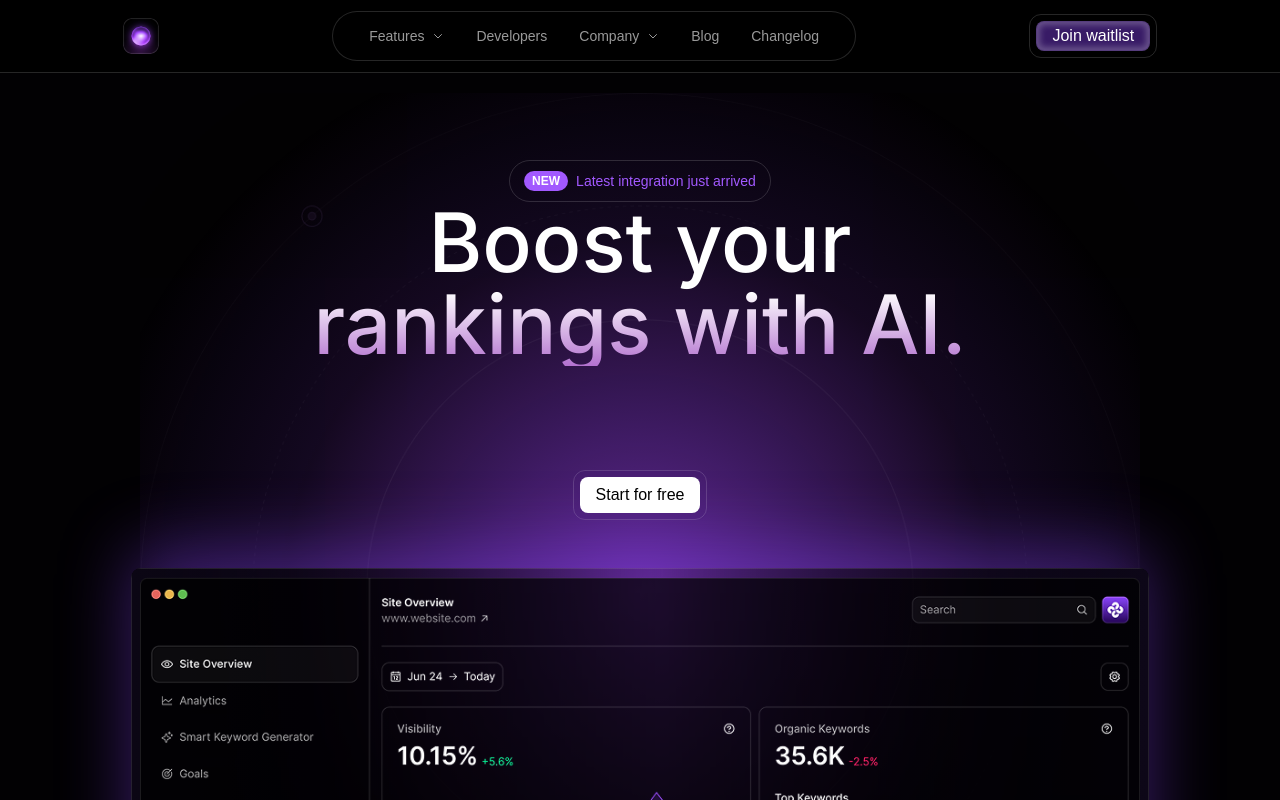
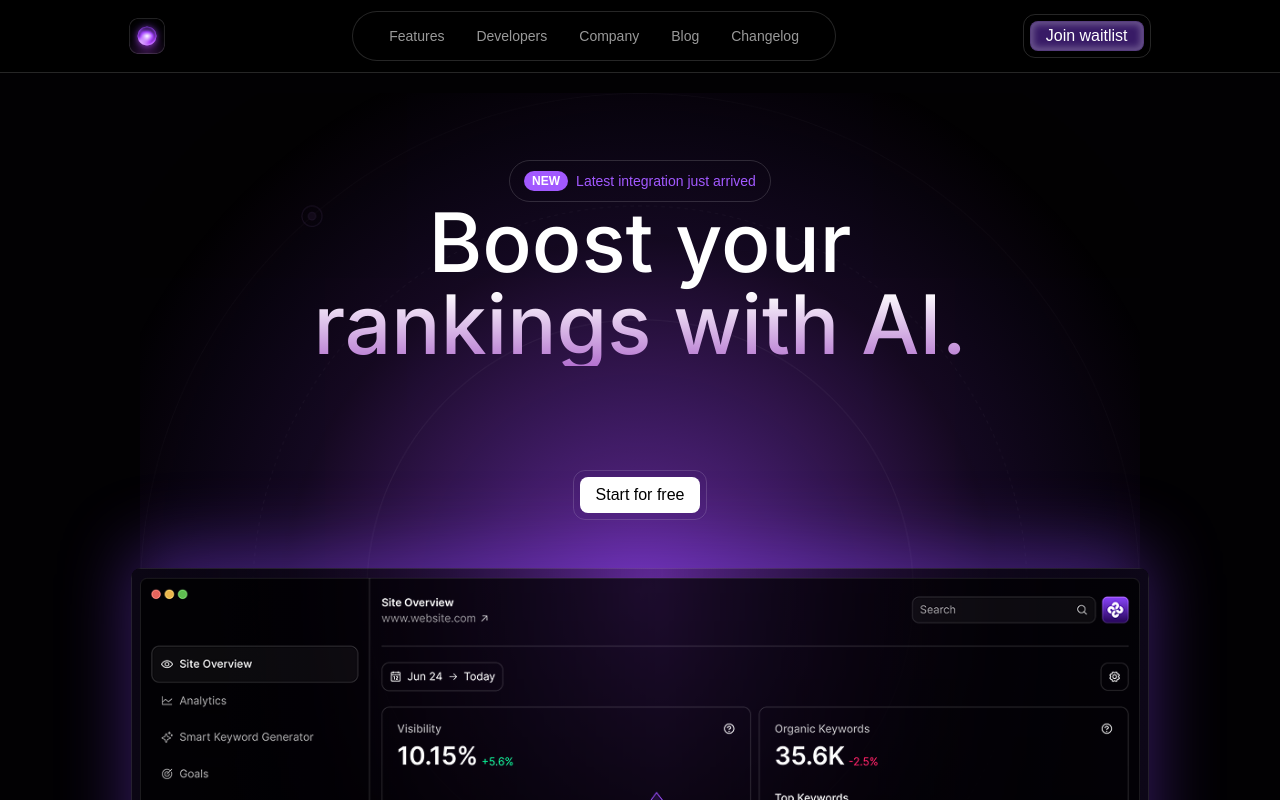
Before and after one commit to vijaymurugann/test-run, a Next.js app: page / in a window 1280 px wide. Shown: the top 800 px of the page. Built offline with nearby package versions, Linux system fonts and the light colour scheme.

Commit message:
Simplyfied the nav menu

```diff
--- a/components/NavBar.jsx
+++ b/components/NavBar.jsx
@@ -5,107 +5,15 @@ import PrimaryButton from "./Buttons/Primary-Button";
 
 // Navigation links data
 const navLinks = [
-  {
-    label: "Features",
-    dropdown: [
-      { label: "Feature 1", href: "#" },
-      { label: "Feature 2", href: "#" },
-    ],
-  },
+  { label: "Features", href: "#" },
   { label: "Developers", href: "#" },
-  {
-    label: "Company",
-    dropdown: [
-      { label: "About", href: "#" },
-      { label: "Careers", href: "#" },
-    ],
-  },
+  { label: "Company", href: "#" },
   { label: "Blog", href: "#" },
   { label: "Changelog", href: "#" },
 ];
 
-// Desktop NavLink (no dropdown)
-const NavLink = ({ label, href }) => (
-  <a
-    href={href}
-    className="px-3 py-2 text-sm font-medium hover:text-purple-300">
-    {label}
-  </a>
-);
-
-// Desktop Dropdown NavLink
-const DropdownNavLink = ({ link, isOpen, onOpen, onClose }) => (
-  <div className="relative group" onMouseEnter={onOpen} onMouseLeave={onClose}>
-    <button
-      className="px-3 py-2 text-sm font-medium hover:text-purple-300 flex items-center gap-1"
-      type="button">
-      {link.label}
-      <svg
-        className="w-3 h-3 ml-1"
-        fill="none"
-        stroke="currentColor"
-        strokeWidth="2"
-        viewBox="0 0 24 24">
-        <path strokeLinecap="round" strokeLinejoin="round" d="M19 9l-7 7-7-7" />
-      </svg>
-    </button>
-    {/* Dropdown */}
-    <div
-      className={`absolute left-0 mt-2 w-36 bg-black border border-white/20 rounded-lg shadow-lg transition-all duration-150 z-20 ${
-        isOpen ? "block" : "hidden"
-      }`}>
-      {link.dropdown.map((item) => (
-        <a
-          key={item.label}
-          href={item.href}
-          className="block px-4 py-2 text-sm hover:bg-purple-900/30 rounded">
-          {item.label}
-        </a>
-      ))}
-    </div>
-  </div>
-);
-
-// Mobile NavLink (no dropdown)
-const MobileNavLink = ({ label, href, onClick }) => (
-  <a
-    href={href}
-    className="px-2 py-2 text-white font-medium rounded hover:bg-purple-900/30"
-    onClick={onClick}>
-    {label}
-  </a>
-);
-
-// Mobile Dropdown NavLink
-const MobileDropdownNavLink = ({ link }) => (
-  <div className="mb-2">
-    <div className="font-semibold text-white flex items-center gap-2">
-      {link.label}
-      <svg
-        className="w-3 h-3"
-        fill="none"
-        stroke="currentColor"
-        strokeWidth="2"
-        viewBox="0 0 24 24">
-        <path strokeLinecap="round" strokeLinejoin="round" d="M19 9l-7 7-7-7" />
-      </svg>
-    </div>
-    <div className="ml-4 mt-1 flex flex-col space-y-1">
-      {link.dropdown.map((item) => (
-        <a
-          key={item.label}
-          href={item.href}
-          className="block px-2 py-1 text-sm text-white/80 hover:bg-purple-900/30 rounded">
-          {item.label}
-        </a>
-      ))}
-    </div>
-  </div>
-);
-
 const NavBar = () => {
   const [mobileOpen, setMobileOpen] = useState(false);
-  const [openDropdown, setOpenDropdown] = useState(null);
   const [showNav, setShowNav] = useState(true);
   const lastScrollY = useRef(0);
 
@@ -114,24 +22,22 @@ const NavBar = () => {
     const handleScroll = () => {
       const currentScrollY = window.scrollY;
       if (currentScrollY > lastScrollY.current && currentScrollY > 40) {
-        setShowNav(false); // scrolling down
+        setShowNav(false);
       } else {
-        setShowNav(true); // scrolling up
+        setShowNav(true);
       }
       lastScrollY.current = currentScrollY;
     };
+
     window.addEventListener("scroll", handleScroll);
     return () => window.removeEventListener("scroll", handleScroll);
   }, []);
 
-  // Handlers for dropdown
-  const handleDropdownOpen = (idx) => setOpenDropdown(idx);
-  const handleDropdownClose = () => setOpenDropdown(null);
-
-  // Handler for closing mobile menu
-  const handleMobileClose = () => setMobileOpen(false);
+  const toggleMobile = () => setMobileOpen(!mobileOpen);
+  const closeMobile = () => setMobileOpen(false);
 
   return (
+    <>
       <nav
         className={`w-full text-[#FFFFFF99] border-b border-white/15 bg-black/95 fixed top-0 left-0 z-50 p-1 transition-transform duration-300 ${
           showNav ? "translate-y-0" : "-translate-y-full"
@@ -147,32 +53,28 @@ const NavBar = () => {
               className="rounded-lg shadow-md"
             />
           </a>
-        {/* Desktop Nav */}
+
+          {/* Desktop Navigation */}
           <div className="hidden md:flex items-center space-x-2 bg-black/80 border border-white/15 rounded-full px-6 py-1.5">
-          {navLinks.map((link, idx) =>
-            link.dropdown ? (
-              <DropdownNavLink
+            {navLinks.map((link) => (
+              <a
                 key={link.label}
-                link={link}
-                isOpen={openDropdown === idx}
-                onOpen={() => handleDropdownOpen(idx)}
-                onClose={handleDropdownClose}
-              />
-            ) : (
-              <NavLink key={link.label} label={link.label} href={link.href} />
-            )
-          )}
+                href={link.href}
+                className="px-3 py-2 text-sm font-medium hover:text-purple-300">
+                {link.label}
+              </a>
+            ))}
           </div>
-        <div className="flex">
+
+          <div className="flex items-center gap-2">
             {/* Join Waitlist Button */}
-          <div className="">
             <PrimaryButton text="Join waitlist" />
-          </div>
-          {/* Burger Menu (Mobile) */}
+
+            {/* Barger Menu Button */}
             <button
-            className="md:hidden flex items-center p-2 rounded focus:outline-none focus:ring-2 focus:ring-purple-500"
-            onClick={() => setMobileOpen(!mobileOpen)}
-            aria-label="Open menu">
+              className="md:hidden p-2 rounded focus:outline-none focus:ring-2 focus:ring-purple-500"
+              onClick={toggleMobile}
+              aria-label="Toggle menu">
               <Image
                 src="/icons/burger-menu.svg"
                 alt="Menu"
@@ -182,13 +84,17 @@ const NavBar = () => {
             </button>
           </div>
         </div>
+      </nav>
 
       {/* Mobile Menu */}
+      <>
+        {/* Mobile Menu Panel */}
         <div
-        className={`hidden md:hidden fixed top-0 left-0 w-full h-full bg-black/95 z-40 transition-transform duration-300 ${
+          className={`fixed top-0 left-0 w-full h-full bg-black/95 z-50 md:hidden transition-transform duration-300 ease-in-out ${
             mobileOpen ? "translate-y-0" : "-translate-y-full"
           }`}
           style={{ backdropFilter: "blur(4px)" }}>
+          {/* Mobile Header */}
           <div className="flex justify-between items-center px-4 py-4 border-b border-white/20">
             <a href="/">
               <Image
@@ -199,49 +105,40 @@ const NavBar = () => {
                 className="rounded-lg shadow-md"
               />
             </a>
-          <button onClick={handleMobileClose} aria-label="Close menu">
+            <button onClick={closeMobile} aria-label="Close menu">
               <svg
                 width="28"
                 height="28"
                 viewBox="0 0 24 24"
                 fill="none"
                 stroke="white"
-              strokeWidth="2"
-              strokeLinecap="round"
-              strokeLinejoin="round">
+                strokeWidth="2">
                 <line x1="18" y1="6" x2="6" y2="18" />
                 <line x1="6" y1="6" x2="18" y2="18" />
               </svg>
             </button>
           </div>
+
+          {/* Mobile Navigation Links */}
           <div className="flex flex-col space-y-2 px-6 py-6">
-          {navLinks.map((link) =>
-            link.dropdown ? (
-              <MobileDropdownNavLink key={link.label} link={link} />
-            ) : (
-              <MobileNavLink
+            {navLinks.map((link) => (
+              <a
                 key={link.label}
-                label={link.label}
                 href={link.href}
-                onClick={handleMobileClose}
-              />
-            )
-          )}
-          <a
-            href="#"
-            className="mt-4 px-5 py-2 rounded-xl border border-white/70 bg-gradient-to-r from-purple-700 to-purple-400 text-white font-semibold shadow hover:from-purple-800 hover:to-purple-500 transition text-center">
-            Join waitlist
+                className="block px-2 py-2 text-white font-medium rounded hover:bg-purple-900/30"
+                onClick={closeMobile}>
+                {link.label}
               </a>
+            ))}
+
+            {/* Mobile Join Waitlist Button */}
+            <div className="mt-4">
+              <PrimaryButton text="Join waitlist" />
             </div>
           </div>
-      {/* Overlay for mobile menu */}
-      {mobileOpen && (
-        <div
-          className="fixed inset-0 bg-black/60 z-30 md:hidden"
-          onClick={handleMobileClose}
-        />
-      )}
-    </nav>
+        </div>
+      </>
+    </>
   );
 };
 
```
Lines whose indentation alone changed are shown as unchanged.
